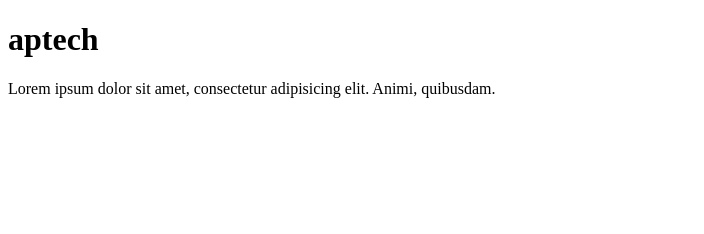
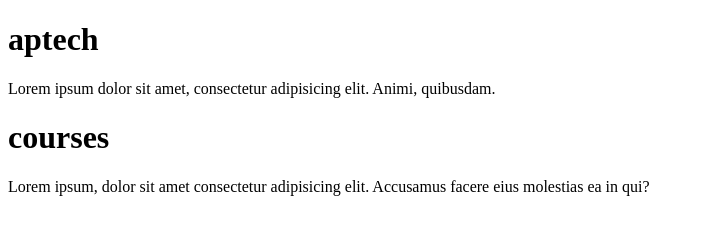
Before and after one commit to khanshahab123/dism, a plain HTML site: page advance-js/index.html in a window 1280 px wide. Shown: the whole page, without its empty margins (0-704 px from the left). Drawn offline with Linux system fonts and the light colour scheme.

Commit message:
new work

```diff
--- a/advance-js/index.css
+++ b/advance-js/index.css
@@ -1,3 +1,4 @@
 *{
     margin: 0;
+    padding: 0;
 }
--- a/advance-js/index.html
+++ b/advance-js/index.html
@@ -8,5 +8,7 @@
 <body>
     <h1>aptech </h1>
     <p>Lorem ipsum dolor sit amet, consectetur adipisicing elit. Animi, quibusdam.</p>
+    <h1>courses</h1>
+    <p>Lorem ipsum, dolor sit amet consectetur adipisicing elit. Accusamus facere eius molestias ea in qui?</p>
 </body>
 </html>
```
